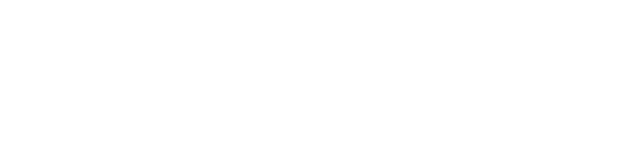
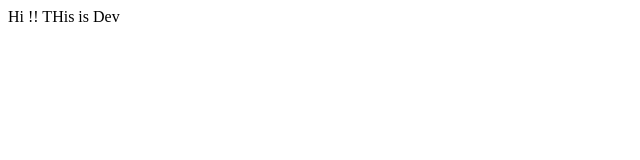
Before and after one commit to DevSingh10/demo1, a plain HTML site: page index.html in a window 1280 px wide. Shown: the whole page, without its empty margins (0-640 px from the left). Drawn offline with Linux system fonts and the light colour scheme.

Commit message:
Update index.html

```diff
--- a/index.html
+++ b/index.html
@@ -8,5 +8,7 @@
     </script>
 </head>
 <body>
+
+    Hi !! THis is Dev
 </body>
 </html>
```
